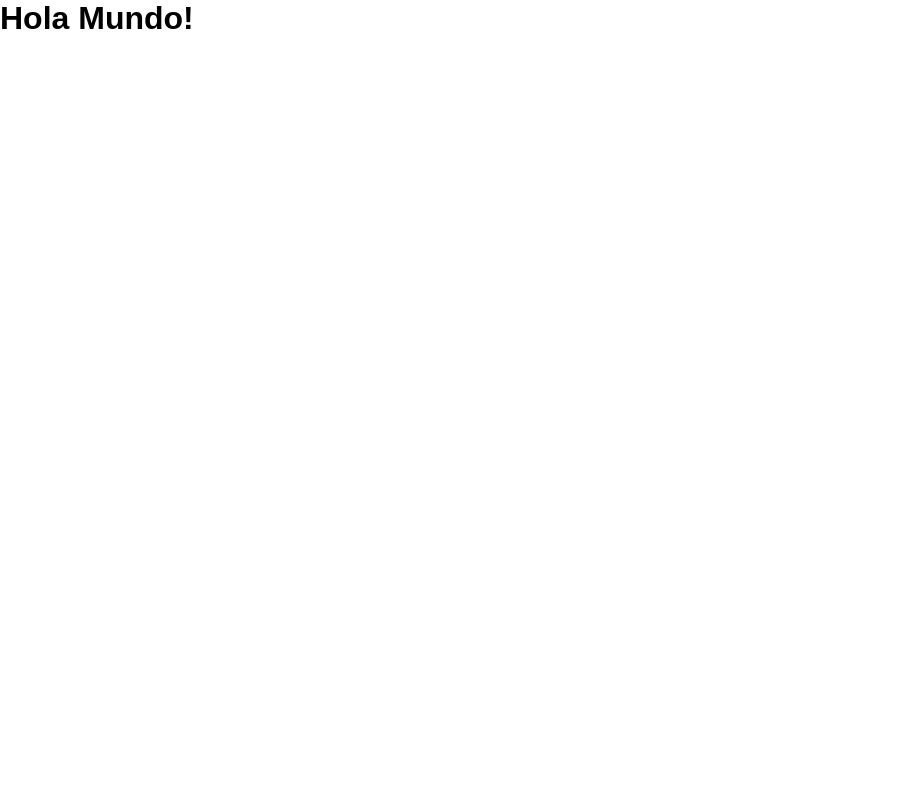
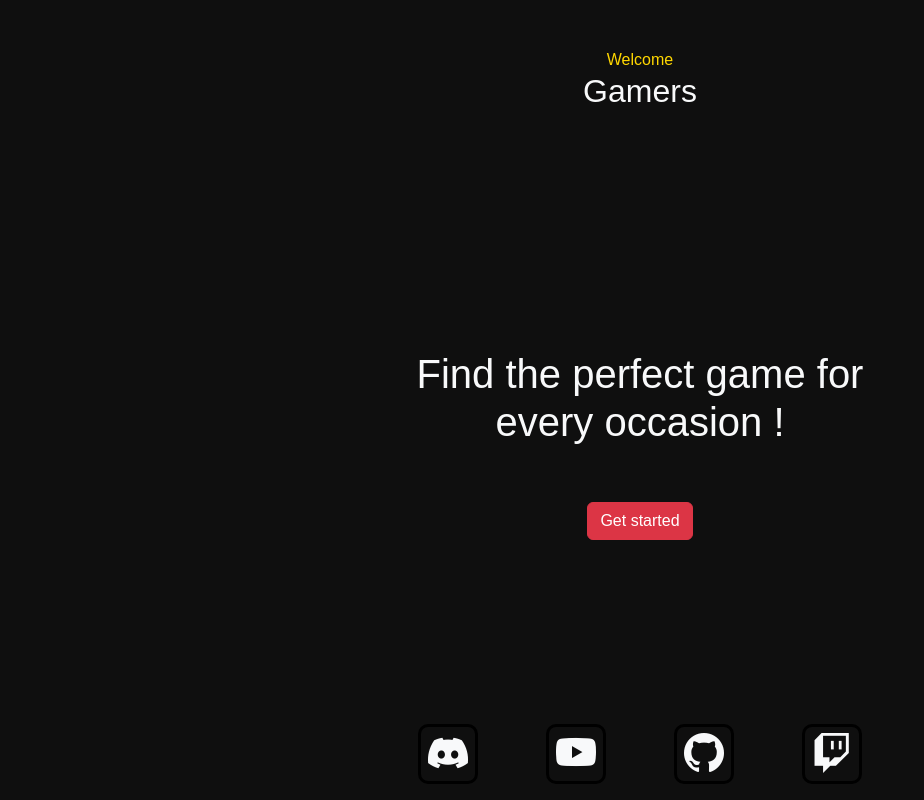
Before and after one commit to SomeUserK/Labo3-trabajo-final, a website built with Vite: page index.html in a window 1280 px wide. Shown: the whole page, without its empty margins (0-924 px from the left). Built offline with nearby package versions, Linux system fonts and the light colour scheme.

Commit message:
agregue lo basico
me estoy basando en el video que pasaron por el grupo, falta agregar el fondo, animaciones y todo eso..

```diff
--- a/index.html
+++ b/index.html
@@ -3,7 +3,9 @@
   <head>
     <meta charset="UTF-8" />
     <meta name="viewport" content="width=device-width, initial-scale=1.0" />
-    <link rel="stylesheet" href="./src/style.css" />
+    <link href="https://cdn.jsdelivr.net/npm/bootstrap@5.3.3/dist/css/bootstrap.min.css" rel="stylesheet" integrity="sha384-QWTKZyjpPEjISv5WaRU9OFeRpok6YctnYmDr5pNlyT2bRjXh0JMhjY6hW+ALEwIH" crossorigin="anonymous">
+    <link rel="stylesheet" href="https://cdn.jsdelivr.net/npm/bootstrap-icons@1.11.3/font/bootstrap-icons.min.css">
+    <link rel="stylesheet" href="/src/style.css" />
     <link
       rel="shortcut icon"
       href="./public/javascript.svg"
@@ -12,9 +14,22 @@
 
     <title>Document</title>
   </head>
-  <body>
-    <h1>Hola Mundo!</h1>
-
+  <body class="contenedor text-center">
+    <header class="py-5 logo">
+      <h2 class="text-light">Gamers</h2>
+    </header>
+    <main>
+      <h1 class="text-light pb-5">Find the perfect game for every occasion !</h1>
+      <a href="#" class="btn btn-danger">Get started</a>
+    </main>
+    <footer class="text-center">
+      <ul class="d-flex justify-content-around fs-1 list-unstyled">
+        <li><a href="#" class="link-light text-decoration-none"><i class="bi bi-discord"></i></a></li>
+        <li><a href="#" class="link-light text-decoration-none "><i class="bi bi-youtube"></i></a></li>
+        <li><a href="#" class="link-light text-decoration-none"><i class="bi bi-github"></i></a></li>
+        <li><a href="#" class="link-light text-decoration-none"><i class="bi bi-twitch"></i></a></li>
+      </ul>
+    </footer>
     <script type="module" src="./src/main.js"></script>
   </body>
 </html>
--- a/package.json
+++ b/package.json
@@ -10,5 +10,9 @@
   },
   "devDependencies": {
     "vite": "^5.2.0"
-  }
+  },
+  "description": "> Para descargar, podes darle a CODE y descargar repostorio",
+  "main": "index.js",
+  "author": "",
+  "license": "ISC"
 }
--- a/src/style.css
+++ b/src/style.css
@@ -1,9 +1,50 @@
+:root{
+  --amarillo: #FFD700;
+  --negro: #000000;
+}
+
 * {
   margin: 0;
   padding: 0;
   box-sizing: border-box;
+
 }
 
 body {
   font-family: Arial, Helvetica, sans-serif;
+  background-color: #0f0f0f;
+
 }
+
+.contenedor{
+  width: 60vw;
+  height: 100vh;
+  padding: 0 10vw;
+  margin: 0 auto;
+  display: flex;
+  flex-direction: column;
+  justify-content: space-between;
+}
+.logo{
+  display: inline-block;
+  position: relative;
+}
+.logo::before{
+  content: "Welcome";
+  color: var(--amarillo);
+}
+ul li{
+  position: relative;
+  cursor: pointer;
+}
+ul li::after{
+  content: "";
+  display: block;
+  position: absolute;
+  height: 100%;
+  width: 150%;
+  border: var(--negro) 3px solid;
+  border-radius: 10px;
+  top: 0;
+  left: -25%;
+}
```
Also changed, not shown: 1 other file.
